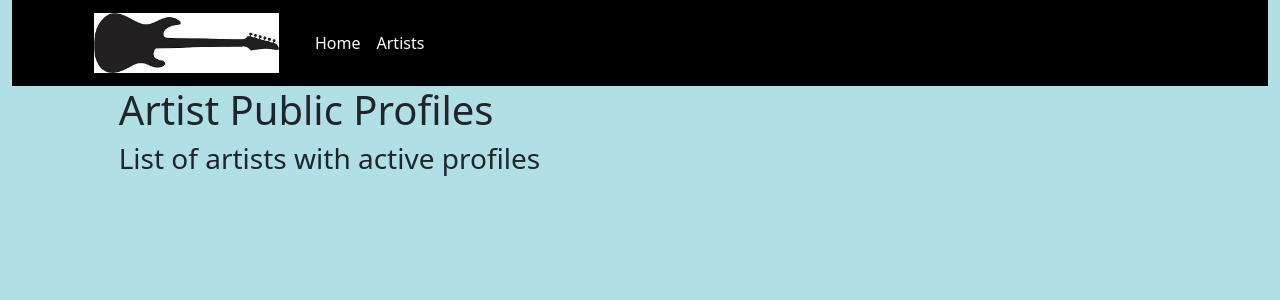
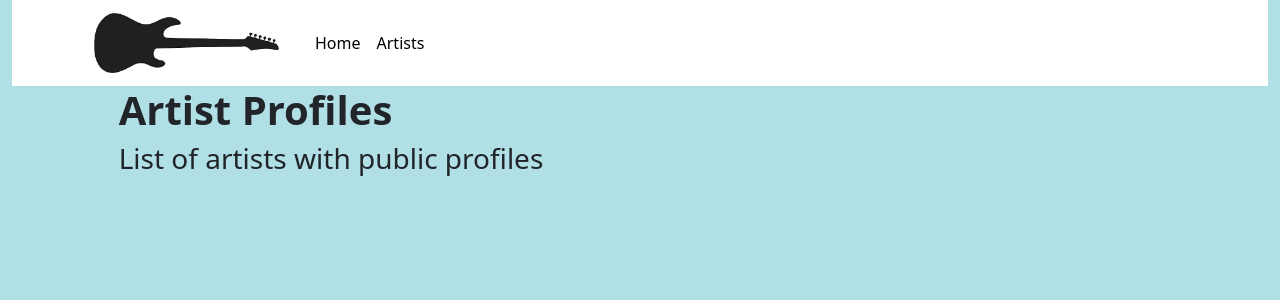
Before and after one commit to BlackBeltJ/cs3300-webapp, a Django app: page / in a window 1280 px wide. Shown: the top 300 px of the page. Run offline with Django 5.2, Linux system fonts and the light colour scheme; data that the repository does not hold is empty; some libraries are stand-ins or nearby versions.

Commit message:
Profile visibility

```diff
--- a/profile/music_app/forms.py
+++ b/profile/music_app/forms.py
@@ -9,7 +9,7 @@ from .models import Project, Profile, Artist
 class EditProfileForm(ModelForm): #forms.Form
     class Meta:
         model = Profile
-        fields = ['title', 'is_active', 'about', 'contact_email']
+        fields = ['title', 'is_public', 'about', 'contact_email']
 
         #title = forms.CharField(max_length=200, required=True)
         #is_active = forms.BooleanField(required=False)
--- a/profile/music_app/models.py
+++ b/profile/music_app/models.py
@@ -4,7 +4,7 @@ from django.urls import reverse
 # Create your models here.
 class Profile(models.Model):
     title = models.CharField(max_length=200)
-    is_active = models.BooleanField(default=False, blank = False)
+    is_public = models.BooleanField(default=False, blank = False)
     about = models.TextField("About (Optional)", blank=True)
     contact_email = models.EmailField("Contact Email", max_length=50)
    # student = models.OneToOneField(Student, null=True, on_delete=models.CASCADE, unique=True)
--- a/profile/music_app/templates/music_app/base_template.html
+++ b/profile/music_app/templates/music_app/base_template.html
@@ -14,11 +14,11 @@
         /* Custom styles */
         /* Blue and orange theme */
         .navbar {
-            background-color: #000000; /* Black */
+            background-color: #ffffff; /* Black */
         }
         .navbar-brand,
         .navbar-nav .nav-link {
-            color: #FFFFFF !important; /* White */
+            color: #000000 !important; /* White */
         }
         .button {
             background-color: #F5E0BC;
--- a/profile/music_app/templates/music_app/index.html
+++ b/profile/music_app/templates/music_app/index.html
@@ -3,9 +3,9 @@
 
 <!-- Replace block content in base_template.html -->
 {% block content %}
-<h1>Artist Public Profiles</h1>
+<h1><strong>Artist Profiles</strong></h1>
 
-<h3>List of artists with active profiles</h3>
+<h3>List of artists with public profiles</h3>
 <div class="container">
     <ul class="list-group">
         {% for i in artist_active_profiles %}
--- a/profile/music_app/templates/music_app/profile_detail.html
+++ b/profile/music_app/templates/music_app/profile_detail.html
@@ -2,13 +2,13 @@
 
 {% block content %}
 <h1>{{ artist.name }}'s Profile:</h1>
-<a href="{% url 'edit-profile' artist.pk %}" class="btn btn-dark">Edit Profile</a>
+<a href="{% url 'edit-profile' artist.pk %}" class="btn btn-info">Edit Profile</a>
 <br><br>
 <p><strong>Title:</strong> {{ profile.title }}</p>
 <p><strong>About:</strong> {{ profile.about }}</p>
 <p><strong>contact email:</strong> {{ profile.contact_email }}</p>
 <br>
-<a href="{% url 'create-project' artist.pk %}" class="btn btn-dark">Create Post</a>
+<a href="{% url 'create-project' artist.pk %}" class="btn btn-success">Create Post</a>
 <br><br>
 <h4>List of {{ artist.name }}'s posts</h4>
     {% if list_of_projects %}
--- a/profile/music_app/templates/music_app/profile_form.html
+++ b/profile/music_app/templates/music_app/profile_form.html
@@ -15,7 +15,7 @@
     {{ form.as_table }}
     </table>
     <a href="{% url 'profile-detail' profile.id %}" class="btn btn-danger">Cancel</a>
-    <input type="submit" value="Save" class="btn btn-warning">
+    <input type="submit" value="Save" class="btn btn-success">
   </form>
 
 {% endblock %}
--- a/profile/music_app/templates/music_app/project_form.html
+++ b/profile/music_app/templates/music_app/project_form.html
@@ -14,7 +14,7 @@
     {{ form.as_table }}
     </table>
     <a href="{% url 'project-detail' project.id %}" class="btn btn-danger">Cancel</a>
-    <input type="submit" value="Save" class="btn btn-warning">
+    <input type="submit" value="Save" class="btn btn-success">
   </form>
 
 {% endblock %}
--- a/profile/music_app/urls.py
+++ b/profile/music_app/urls.py
@@ -9,8 +9,10 @@ urlpatterns = [
     # name='index' parameter is to dynamically create url
     # example in html ,a href="{% url 'index' %}">Home</a>
     path('', views.index, name='index'),
-    # path('', views.index, name='login'),
-    # path('', views.index, name='logout'),
+
+    path('login/', views.index, name='login'),
+    path('logout/', views.index, name='logout'),
+
     path('artists/', views.ArtistListView.displayArtists, name='artists'),
     path('artists/<int:pk>', views.ArtistDetailView.artistDetail, name='artist-detail'),
     path('artists/<int:pk>/profile', views.ProfileDetailView.profileDetail, name='profile-detail'),
--- a/profile/music_app/views.py
+++ b/profile/music_app/views.py
@@ -8,7 +8,7 @@ from .forms import *
 
 def index(request):
     # Render index.html
-    artist_active_profiles = Artist.objects.select_related('profile').all().filter(profile__is_active=True)
+    artist_active_profiles = Artist.objects.select_related('profile').all().filter(profile__is_public=True)
     print('active profile query set', artist_active_profiles)
     #context is dictionary that is passed as a template ("variable") to the html file
     return render(request, 'music_app/index.html', {'artist_active_profiles': artist_active_profiles})
```
Also changed, not shown: profile/music_app/migrations/0003_rename_is_active_profile_is_public_and_more.py (added).
